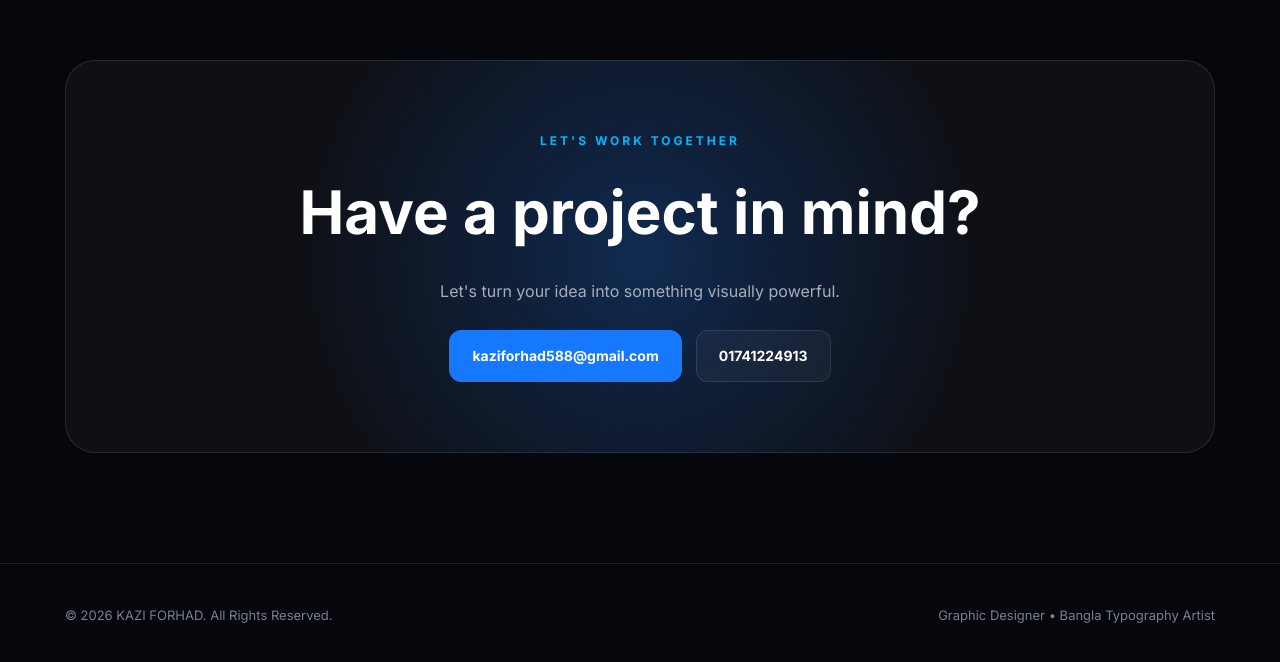
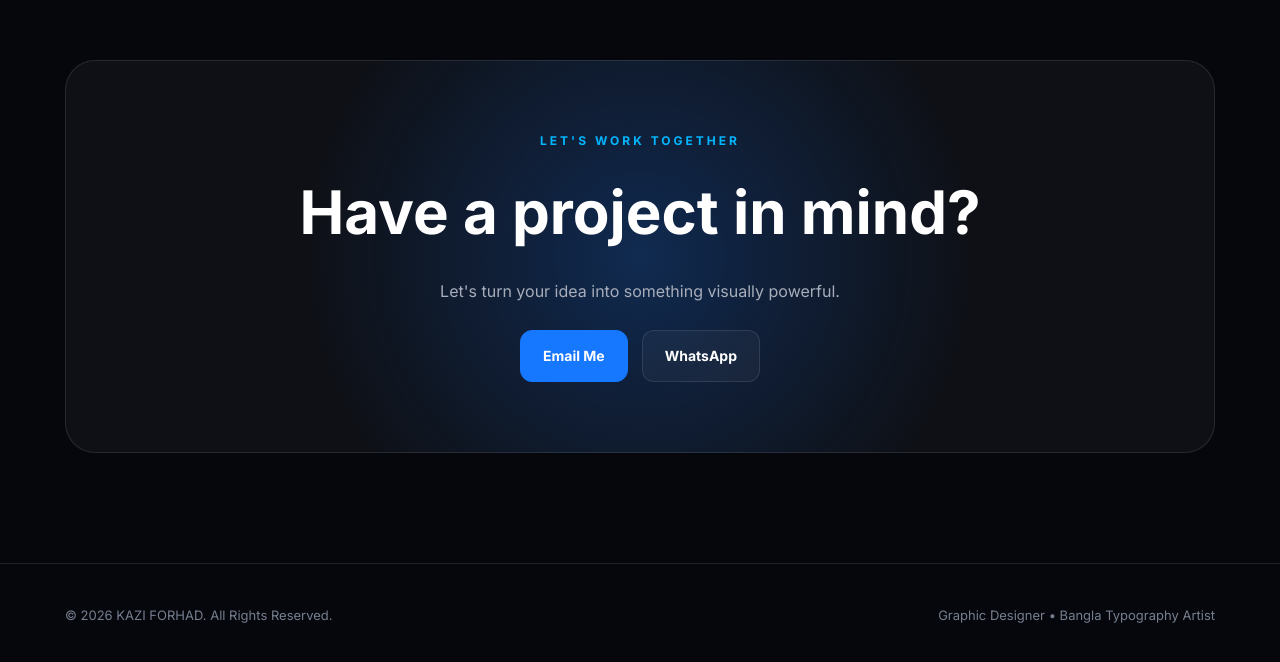
Before and after one commit to kaziforhad588-ship-it/kazi-forhad, a plain HTML site: page index.html in a window 1280 px wide. Shown: the part 3912-4574 px from the top of the page. Drawn offline with Linux system fonts and the light colour scheme.

Commit message:
Update index.html

```diff
--- a/index.html
+++ b/index.html
@@ -1121,16 +1121,16 @@ Let's turn your idea into something visually powerful.
 
 <div class="buttons" style="justify-content:center;">
 
-<a href="mailto:your@email.com" class="btn btn-primary"
+<a href="mailto:kaziforhad588@email.com" class="btn btn-primary"
 data-en="Email Me"
 data-bn="ইমেইল করুন">
-kaziforhad588@gmail.com
+Email Me
 </a>
 
-<a href="https://wa.me/8801000000000" class="btn btn-outline"
+<a href="https://wa.me/8801741224913" class="btn btn-outline"
 data-en="WhatsApp"
 data-bn="হোয়াটসঅ্যাপ">
-01741224913
+WhatsApp
 </a>
 
 </div>
```
